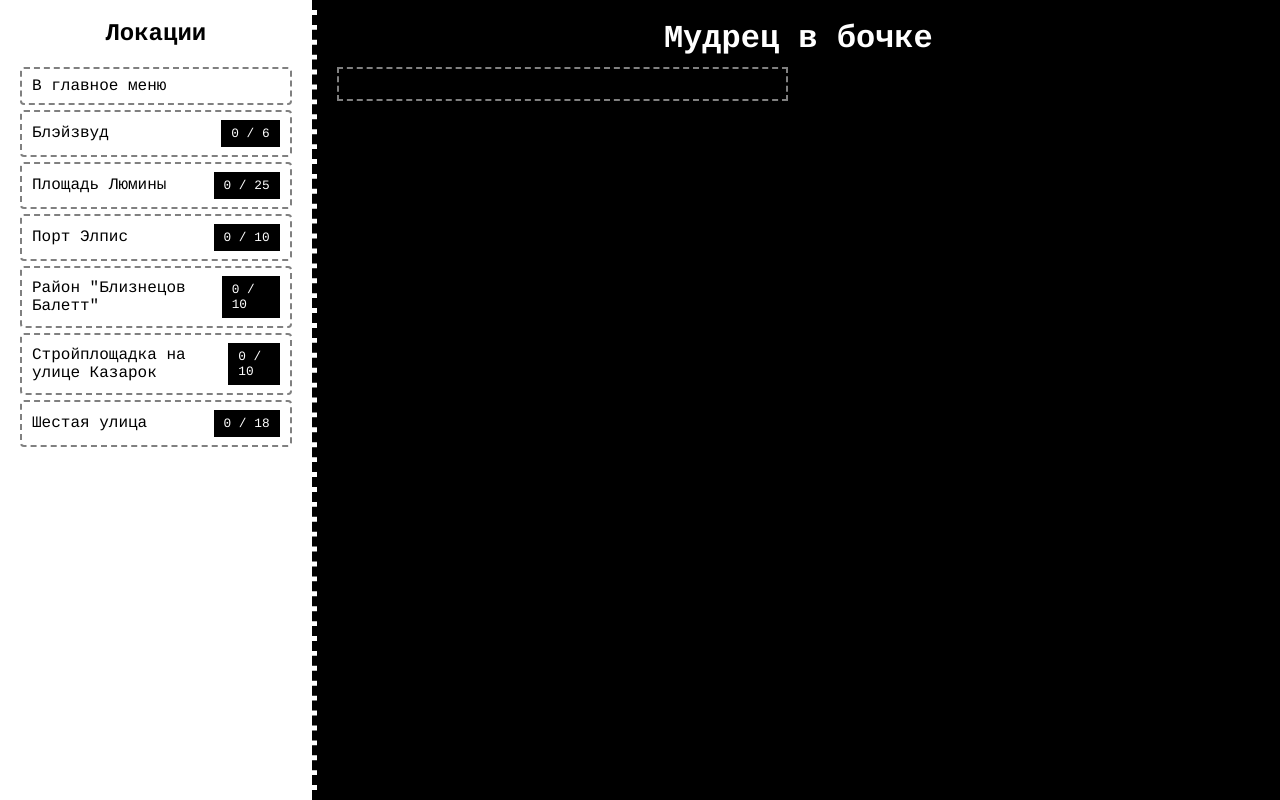
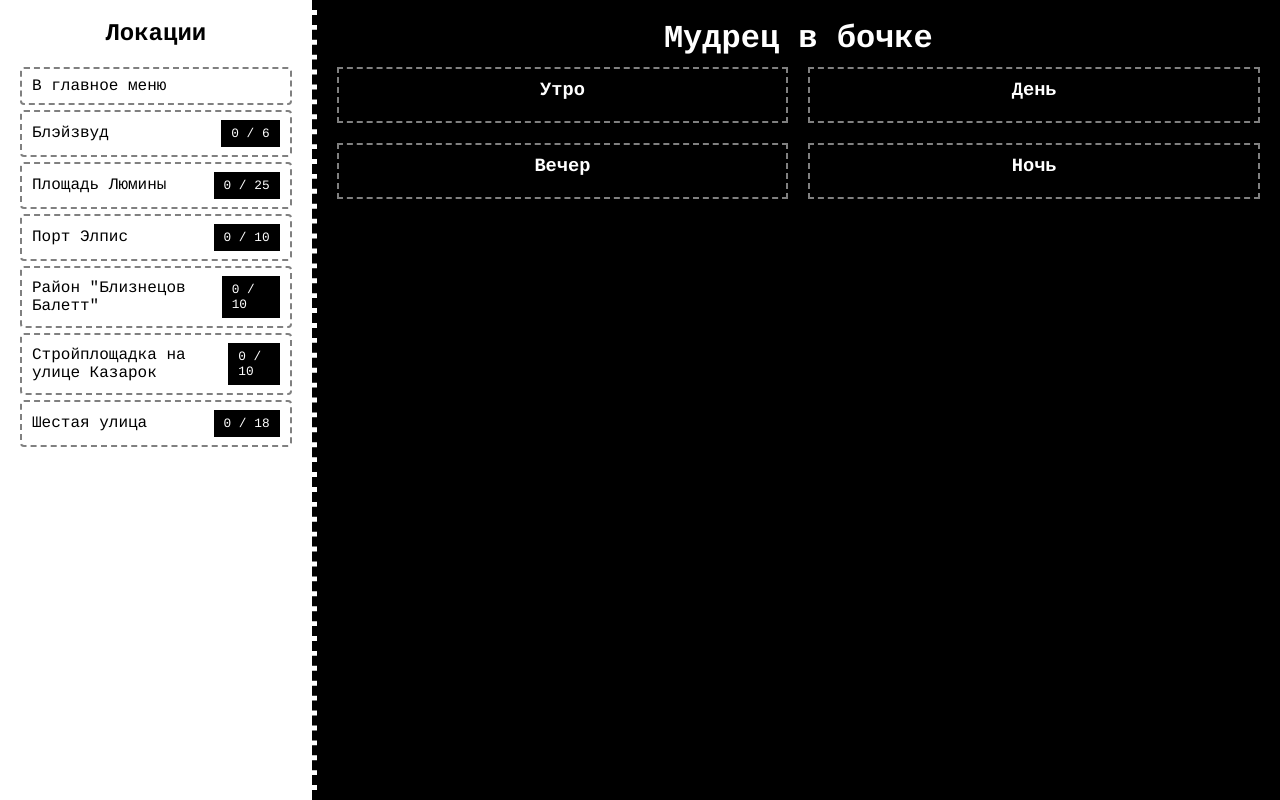
Before and after one commit to VladosssE/zenless_zz_flask, a Flask app: page /sage_stats/ in a window 1280 px wide. Run offline with Flask 3, Linux system fonts and the light colour scheme; data comes from the database, SQL or seed files in the repository; some web fonts are replaced.

Commit message:
[7.05] Обновлен дизайн страницы Мудрец в бочке

```diff
--- a/templates/sage_stats/index.html
+++ b/templates/sage_stats/index.html
@@ -31,11 +31,10 @@
 
 	<div class="content">
 		<h1 class="main-panel-title">Мудрец в бочке</h1>
-
 		<div class="columns">
 			<div class="column">
-				<h3 style="color:white"></h3>
-				{% for ach in sage if not current_street or ach.sage_street == current_street %}
+				<h3 style="color:white">Утро</h3>
+				{% for ach in sage if ach.sage_time == 'Утро' and (not current_street or ach.sage_street == current_street) %}
 					<form method="post" action="{{ url_for('sage_stats.update_sage') }}">
 						<input type="hidden" name="sage_id" value="{{ ach.sage_id }}">
 						<button type="submit" class="achievement-btn">
@@ -51,7 +50,64 @@
 						</button>
 					</form>
 				{% endfor %}
-			</dib>
+			</div>
+			<div class="column">
+				<h3 style="color:white">День</h3>
+				{% for ach in sage if ach.sage_time == 'День' and (not current_street or ach.sage_street == current_street) %}
+					<form method="post" action="{{ url_for('sage_stats.update_sage') }}">
+						<input type="hidden" name="sage_id" value="{{ ach.sage_id }}">
+						<button type="submit" class="achievement-btn">
+							<div class="achievement {{ 'ach-completed' if ach.sage_status == 'Получено' }}">
+								<div class="achievement-info">
+									<strong>{{ ach.sage_time }}</strong>
+									<small>{{ ach.sage_location }}</small>
+								</div>
+								<span class="status {{ 'completed' if ach.sage_status == 'Получено' else 'not-completed' }}">
+									{{ ach.sage_status }}
+								</span>
+							</div>
+						</button>
+					</form>
+				{% endfor %}
+			</div>
+			<div class="column">
+				<h3 style="color:white">Вечер</h3>
+				{% for ach in sage if ach.sage_time == 'Вечер' and (not current_street or ach.sage_street == current_street) %}
+					<form method="post" action="{{ url_for('sage_stats.update_sage') }}">
+						<input type="hidden" name="sage_id" value="{{ ach.sage_id }}">
+						<button type="submit" class="achievement-btn">
+							<div class="achievement {{ 'ach-completed' if ach.sage_status == 'Получено' }}">
+								<div class="achievement-info">
+									<strong>{{ ach.sage_time }}</strong>
+									<small>{{ ach.sage_location }}</small>
+								</div>
+								<span class="status {{ 'completed' if ach.sage_status == 'Получено' else 'not-completed' }}">
+									{{ ach.sage_status }}
+								</span>
+							</div>
+						</button>
+					</form>
+				{% endfor %}
+			</div>
+			<div class="column">
+				<h3 style="color:white">Ночь</h3>
+				{% for ach in sage if ach.sage_time == 'Ночь' and (not current_street or ach.sage_street == current_street) %}
+					<form method="post" action="{{ url_for('sage_stats.update_sage') }}">
+						<input type="hidden" name="sage_id" value="{{ ach.sage_id }}">
+						<button type="submit" class="achievement-btn">
+							<div class="achievement {{ 'ach-completed' if ach.sage_status == 'Получено' }}">
+								<div class="achievement-info">
+									<strong>{{ ach.sage_time }}</strong>
+									<small>{{ ach.sage_location }}</small>
+								</div>
+								<span class="status {{ 'completed' if ach.sage_status == 'Получено' else 'not-completed' }}">
+									{{ ach.sage_status }}
+								</span>
+							</div>
+						</button>
+					</form>
+				{% endfor %}
+			</div>
 		</div>
 	</div>
 
```
